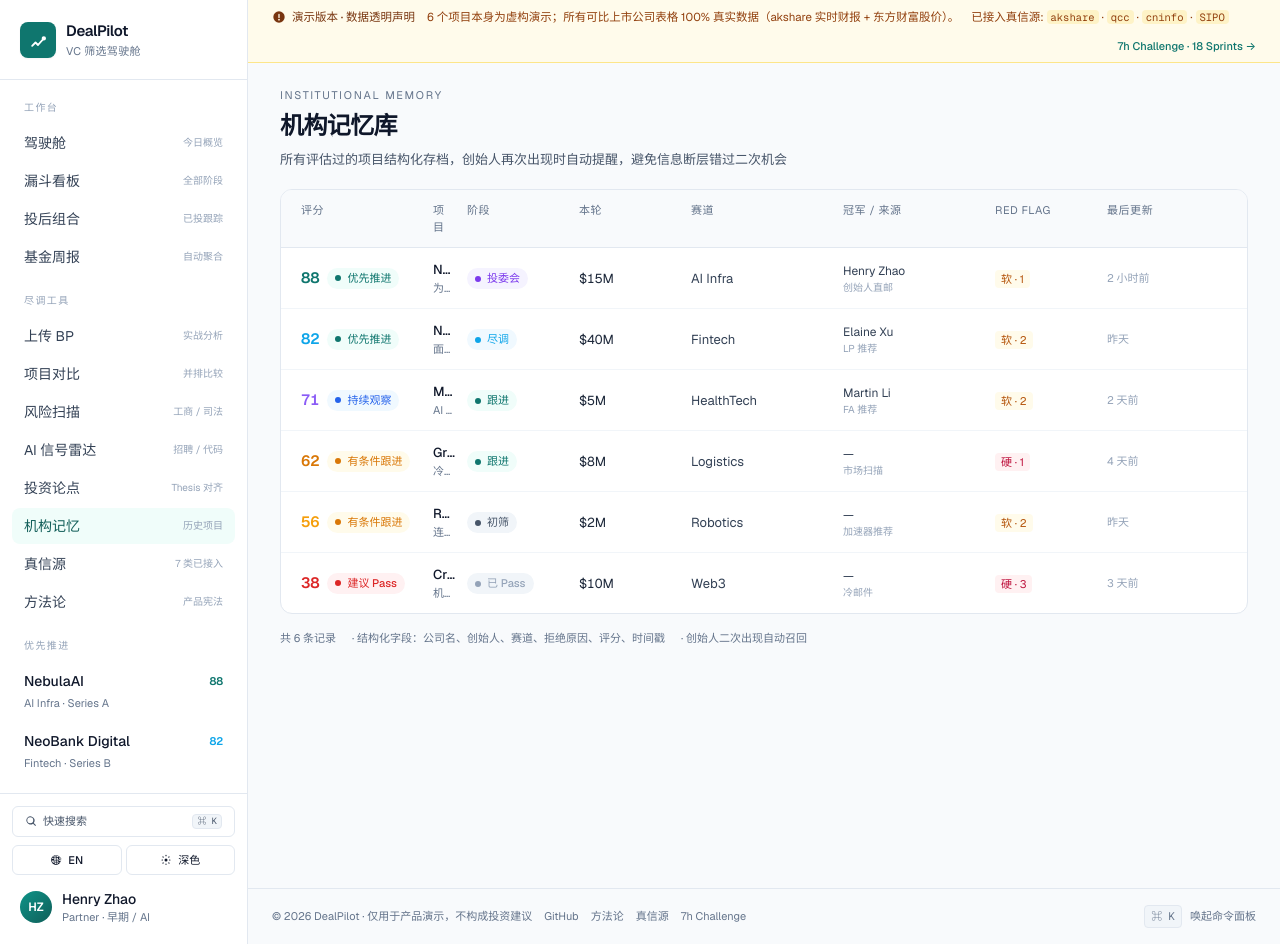
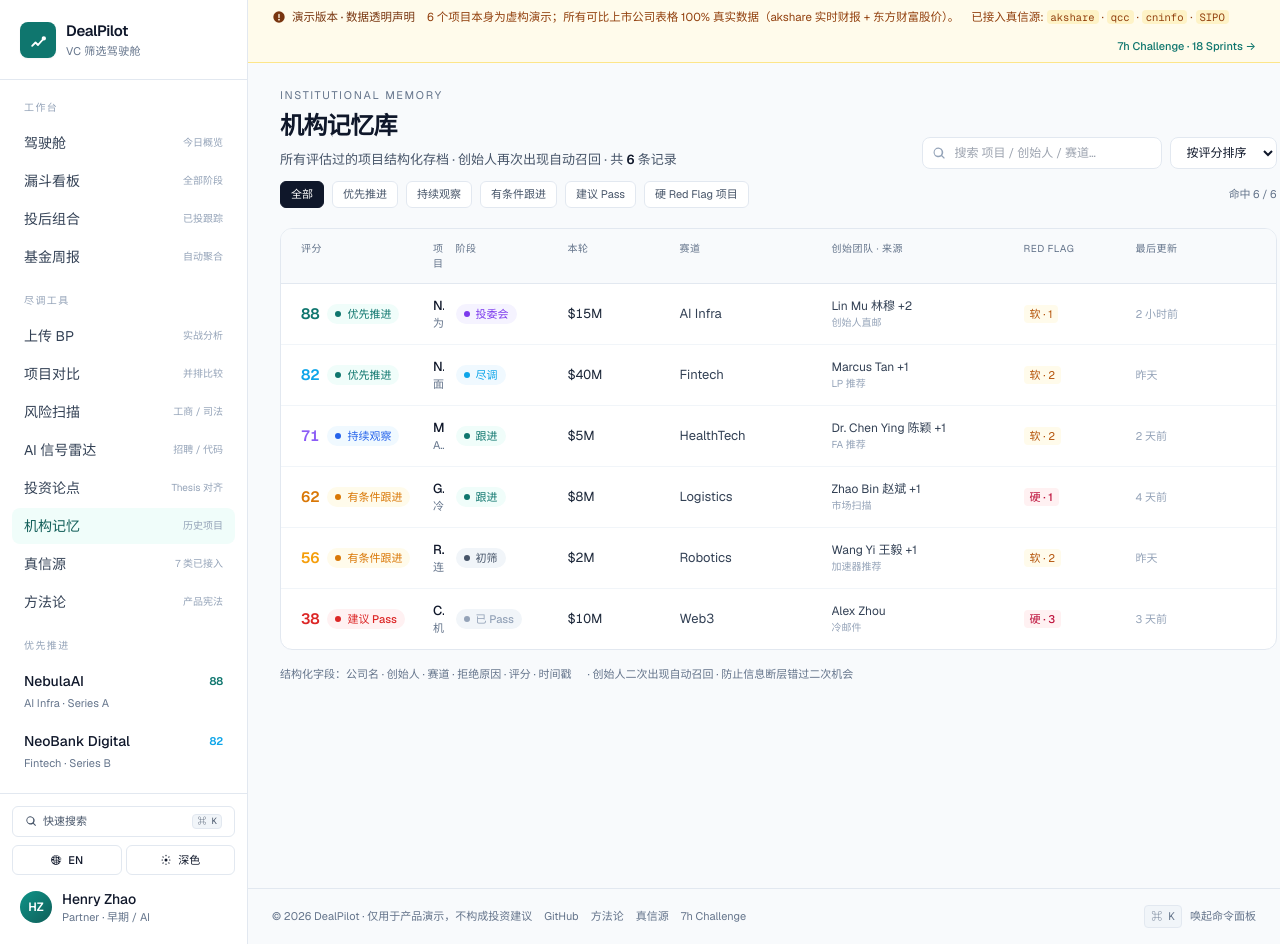
Before and after one commit to sherconan/dealpilot-claude, a React (Vite) app: page /memory in a window 1280 px wide. Built offline with nearby package versions, Linux system fonts and the light colour scheme.

Commit message:
feat(s23): Memory 增强 — 搜索 / 多维度排序 / 推荐筛选 / 硬红线快筛

```diff
--- a/src/pages/Memory.tsx
+++ b/src/pages/Memory.tsx
@@ -1,32 +1,93 @@
+import { useMemo, useState } from 'react'
+import { Link } from 'react-router-dom'
 import { deals } from '../data/deals'
-import { Link } from 'react-router-dom'
 import { StagePill, RecommendationPill } from '../components/StatusPill'
 
+type SortKey = 'score' | 'recent' | 'sector'
+type RecFilter = 'all' | 'priority' | 'monitor' | 'conditional' | 'pass'
+
 export default function Memory() {
-  const sorted = [...deals].sort((a, b) => b.score - a.score)
+  const [search, setSearch] = useState('')
+  const [recFilter, setRecFilter] = useState<RecFilter>('all')
+  const [sort, setSort] = useState<SortKey>('score')
+  const [riskOnly, setRiskOnly] = useState(false)
+
+  const filtered = useMemo(() => {
+    const q = search.trim().toLowerCase()
+    return deals.filter((d) => {
+      if (recFilter !== 'all' && d.recommendation !== recFilter) return false
+      if (riskOnly && !d.redFlags.some((f) => f.severity === 'hard')) return false
+      if (q && !`${d.name} ${d.cnName} ${d.tagline} ${d.sector} ${d.founders.map(f=>f.name).join(' ')}`.toLowerCase().includes(q)) return false
+      return true
+    }).sort((a, b) => {
+      if (sort === 'score') return b.score - a.score
+      if (sort === 'sector') return a.sector.localeCompare(b.sector)
+      return a.lastUpdated.length - b.lastUpdated.length
+    })
+  }, [search, recFilter, sort, riskOnly])
 
   return (
     <div className="px-8 py-6 max-w-[1400px] mx-auto">
       <header className="mb-5">
-        <div className="text-[11px] tracking-[0.16em] text-ink-500 uppercase">Institutional Memory</div>
-        <h1 className="text-[24px] font-semibold tracking-tight mt-1">机构记忆库</h1>
-        <p className="text-[13px] text-ink-600 mt-1.5">所有评估过的项目结构化存档，创始人再次出现时自动提醒，避免信息断层错过二次机会</p>
+        <div className="flex items-end justify-between flex-wrap gap-3">
+          <div>
+            <div className="text-[11px] tracking-[0.16em] text-ink-500 uppercase">Institutional Memory</div>
+            <h1 className="text-[24px] font-semibold tracking-tight mt-1">机构记忆库</h1>
+            <p className="text-[13px] text-ink-600 mt-1.5">所有评估过的项目结构化存档 · 创始人再次出现自动召回 · 共 <span className="num font-semibold text-ink-900">{deals.length}</span> 条记录</p>
+          </div>
+          <div className="flex items-center gap-2 flex-wrap">
+            <div className="relative">
+              <svg viewBox="0 0 16 16" className="w-3.5 h-3.5 absolute left-2.5 top-1/2 -translate-y-1/2 text-ink-400" fill="currentColor"><path d="M11.7 10.6l3 3-1 1-3-3a5.5 5.5 0 11.99-1zM7 11a4 4 0 100-8 4 4 0 000 8z"/></svg>
+              <input
+                type="text"
+                value={search}
+                onChange={(e) => setSearch(e.target.value)}
+                placeholder="搜索 项目 / 创始人 / 赛道…"
+                className="text-[12px] pl-8 pr-3 py-1.5 bg-white border border-ink-200 rounded-lg w-[240px] focus:outline-none focus:ring-2 focus:ring-brand-500/30"
+              />
+            </div>
+            <select value={sort} onChange={(e) => setSort(e.target.value as SortKey)} className="text-[12px] bg-white border border-ink-200 rounded-lg px-3 py-1.5 focus:outline-none">
+              <option value="score">按评分排序</option>
+              <option value="sector">按赛道</option>
+              <option value="recent">按更新时间</option>
+            </select>
+          </div>
+        </div>
+
+        <div className="flex items-center gap-2 mt-3 flex-wrap">
+          {([
+            ['all', '全部'],
+            ['priority', '优先推进'],
+            ['monitor', '持续观察'],
+            ['conditional', '有条件跟进'],
+            ['pass', '建议 Pass'],
+          ] as [RecFilter, string][]).map(([k, label]) => (
+            <button key={k} onClick={() => setRecFilter(k)} className={`px-2.5 py-1 text-[11px] rounded-md border transition ${recFilter === k ? 'bg-ink-900 text-white border-ink-900' : 'bg-white text-ink-600 border-ink-200 hover:bg-ink-50'}`}>{label}</button>
+          ))}
+          <label className={`px-2.5 py-1 text-[11px] rounded-md border transition cursor-pointer flex items-center gap-1.5 ${riskOnly ? 'bg-rose-700 text-white border-rose-700' : 'bg-white text-ink-600 border-ink-200 hover:bg-ink-50'}`}>
+            <input type="checkbox" checked={riskOnly} onChange={(e) => setRiskOnly(e.target.checked)} className="hidden" />
+            硬 Red Flag 项目
+          </label>
+          <span className="ml-auto text-[11px] text-ink-500 num">命中 {filtered.length} / {deals.length}</span>
+        </div>
       </header>
 
       <div className="bg-white border border-ink-200 rounded-xl overflow-hidden">
-        <div className="grid grid-cols-[120px_1fr_100px_100px_140px_140px_100px_120px] gap-3 px-5 py-3 text-[11px] tracking-wider uppercase text-ink-500 bg-ink-50 border-b border-ink-200">
+        <div className="grid grid-cols-[120px_1fr_100px_100px_140px_180px_100px_120px] gap-3 px-5 py-3 text-[10px] tracking-wider uppercase text-ink-500 bg-ink-50 border-b border-ink-200">
           <div>评分</div>
           <div>项目</div>
           <div>阶段</div>
           <div>本轮</div>
           <div>赛道</div>
-          <div>冠军 / 来源</div>
+          <div>创始团队 · 来源</div>
           <div>Red Flag</div>
           <div>最后更新</div>
         </div>
         <div className="divide-y divide-ink-100">
-          {sorted.map((d) => (
-            <Link key={d.id} to={`/deal/${d.id}`} className="grid grid-cols-[120px_1fr_100px_100px_140px_140px_100px_120px] gap-3 px-5 py-3 text-[13px] hover:bg-ink-50 transition items-center">
+          {filtered.length === 0 ? (
+            <div className="px-5 py-12 text-center text-[12px] text-ink-400">无匹配项目，调整筛选条件试试</div>
+          ) : filtered.map((d) => (
+            <Link key={d.id} to={`/deal/${d.id}`} className="grid grid-cols-[120px_1fr_100px_100px_140px_180px_100px_120px] gap-3 px-5 py-3 text-[13px] hover:bg-ink-50 transition items-center">
               <div className="flex items-center gap-2">
                 <div className="num font-semibold text-[15px]" style={{ color: d.accentColor }}>{d.score}</div>
                 <RecommendationPill rec={d.recommendation} />
@@ -38,10 +99,13 @@ export default function Memory() {
               <div><StagePill stage={d.stage} /></div>
               <div className="num text-ink-800">{d.askAmount}</div>
               <div className="text-ink-700">{d.sector}</div>
-              <div className="text-ink-700 text-[12px]">{d.champion || '—'}<div className="text-[10px] text-ink-400">{d.source}</div></div>
+              <div className="min-w-0">
+                <div className="text-[12px] text-ink-700 truncate">{d.founders[0]?.name}{d.founders.length > 1 ? ` +${d.founders.length - 1}` : ''}</div>
+                <div className="text-[10px] text-ink-400 truncate">{d.source}</div>
+              </div>
               <div>
                 {d.redFlags.filter(f => f.severity === 'hard').length > 0
-                  ? <span className="text-[11px] text-rose-700 bg-rose-50 px-1.5 py-0.5 rounded">硬 · {d.redFlags.filter(f => f.severity === 'hard').length}</span>
+                  ? <span className="text-[11px] text-rose-700 bg-rose-50 px-1.5 py-0.5 rounded font-medium">硬 · {d.redFlags.filter(f => f.severity === 'hard').length}</span>
                   : d.redFlags.length > 0
                   ? <span className="text-[11px] text-amber-700 bg-amber-50 px-1.5 py-0.5 rounded">软 · {d.redFlags.length}</span>
                   : <span className="text-[11px] text-emerald-700">干净</span>}
@@ -52,10 +116,9 @@ export default function Memory() {
         </div>
       </div>
 
-      <div className="mt-4 text-[11px] text-ink-500 flex items-center gap-4">
-        <span>共 {deals.length} 条记录</span>
-        <span>· 结构化字段：公司名、创始人、赛道、拒绝原因、评分、时间戳</span>
-        <span>· 创始人二次出现自动召回</span>
+      <div className="mt-4 text-[11px] text-ink-500 flex items-center gap-4 flex-wrap">
+        <span>结构化字段：公司名 · 创始人 · 赛道 · 拒绝原因 · 评分 · 时间戳</span>
+        <span>· 创始人二次出现自动召回 · 防止信息断层错过二次机会</span>
       </div>
     </div>
   )
```
